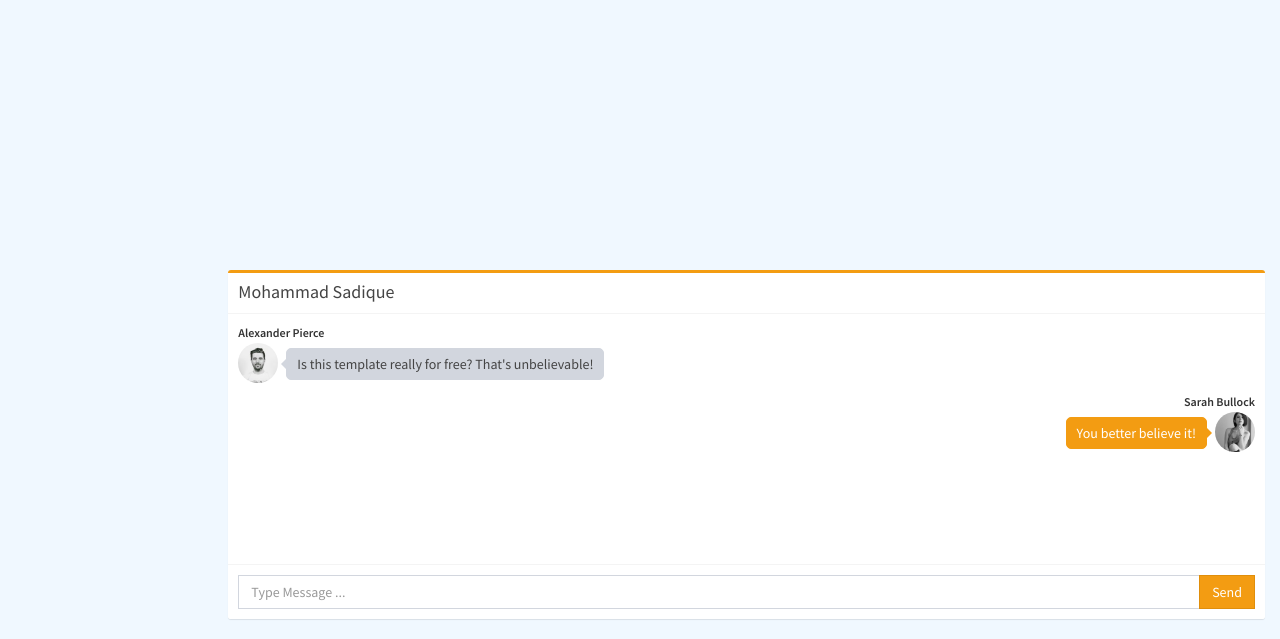
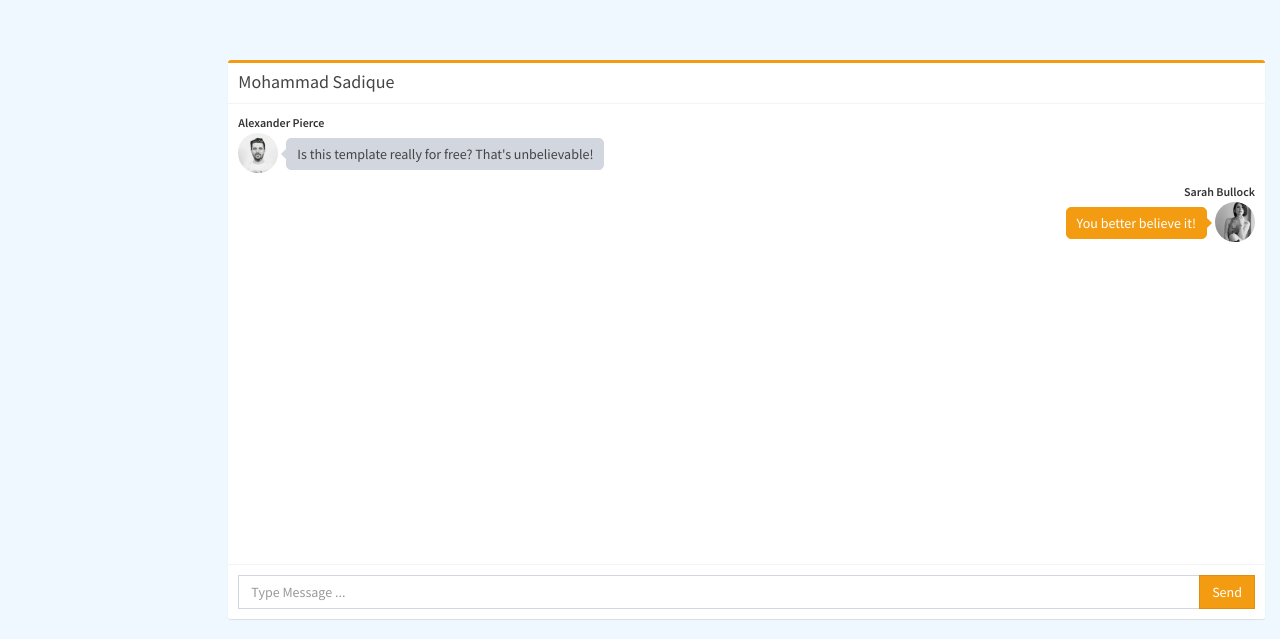
Before and after one commit to mohammadsadique/ChatApp, a plain HTML site: page index.html in a window 1280 px wide. Shown: the part 161-800 px from the top of the page. Drawn offline with nearby package versions, Linux system fonts and the light colour scheme.

Commit message:
Initialize commit 2.

```diff
--- a/css/custom.css
+++ b/css/custom.css
@@ -17,3 +17,6 @@ body{
      float: left;
      margin: 5px 0 0 8px;
 }
+.direct-chat-messages{
+    height: 460px;
+}
```
